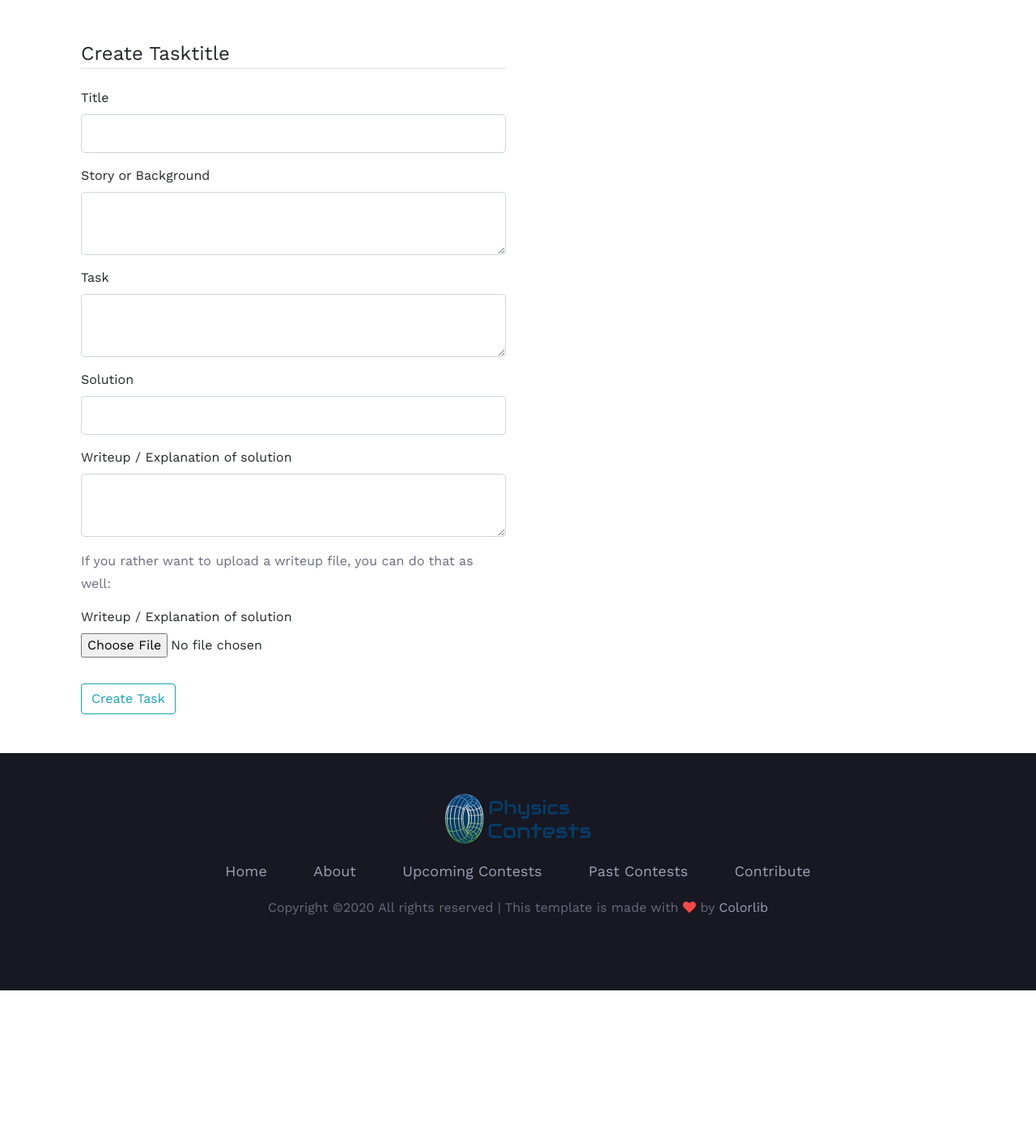
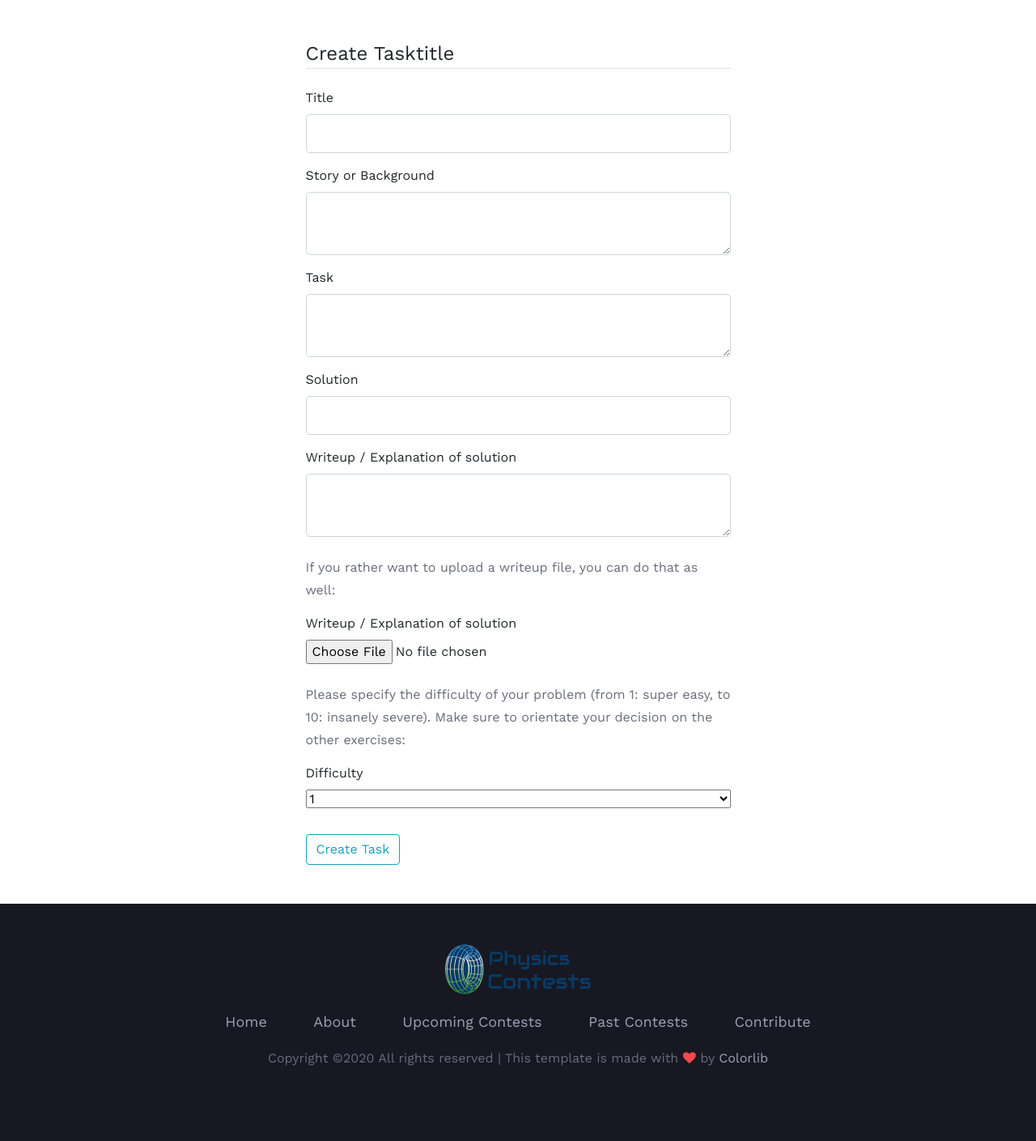
Before and after one commit to SimonSkade/phisicscontests, a Flask app: page /create-task in a window 1280 px wide. Shown: the part 108-1517 px from the top of the page at 81% size. Before the commit the page ends 1331 px from the top, so only its background shows below. Run offline with Flask 2, Linux system fonts and the light colour scheme; a user stored in the database is signed in; some libraries are stand-ins or nearby versions.

Commit message:
added difficulty to tasks

```diff
--- a/physicscontests/forms.py
+++ b/physicscontests/forms.py
@@ -1,7 +1,7 @@
 from flask_wtf import FlaskForm
 from flask_wtf.file import FileField, FileAllowed
 from flask_login import current_user
-from wtforms import StringField, PasswordField, SubmitField, BooleanField, TextAreaField
+from wtforms import StringField, PasswordField, SubmitField, BooleanField, TextAreaField, SelectField
 from wtforms.validators import DataRequired, Length, Email, EqualTo, ValidationError
 from physicscontests.models import User, Task
 
@@ -54,6 +54,7 @@ class TaskForm(FlaskForm):
 	solution = StringField("Solution", validators=[DataRequired()])
 	writeup = TextAreaField("Writeup / Explanation of solution")
 	writeup2 = FileField("Writeup / Explanation of solution", validators=[FileAllowed(["jpg","png","pdf","docx","odt","odp","pptx","txt","md"])])
+	difficulty = SelectField("Difficulty", choices=[(1,1),(2,2),(3,3),(4,4),(5,5),(6,6),(7,7),(8,8),(9,9),(10,10)], coerce=int)
 	submit = SubmitField("Create Task")
 
 
--- a/physicscontests/models.py
+++ b/physicscontests/models.py
@@ -25,6 +25,7 @@ class Task(db.Model):
 	solution = db.Column(db.String(300), nullable=False)
 	writeup = db.Column(db.Text, default="See the attached document for an explanation.")
 	writeup2 = db.Column(db.String(400))
+	difficulty = db.Column(db.Integer, nullable=False)
 	author = db.Column(db.String(100), nullable=False)
 
 	def __repr__(self):
--- a/physicscontests/routes.py
+++ b/physicscontests/routes.py
@@ -88,8 +88,8 @@ def account():
 @login_required
 def create_task():
 	form = TaskForm()
-	if form.validate_on_submit():
-		task = Task(title=form.title.data, story=form.story.data, task=form.task.data, solution=form.solution.data, writeup=form.writeup.data, writeup2=form.writeup2.data,author=current_user.username)
+	if form.difficulty.data and form.validate_on_submit():
+		task = Task(title=form.title.data, story=form.story.data, task=form.task.data, solution=form.solution.data, writeup=form.writeup.data, writeup2=form.writeup2.data, difficulty=form.difficulty.data, author=current_user.username)
 		db.session.add(task)
 		db.session.commit()
 		flash("Thanks for creating this task! We will check it and probably use it in a contest or upload it as a practice example.", "success")
--- a/physicscontests/templates/about.html
+++ b/physicscontests/templates/about.html
@@ -34,8 +34,8 @@
                 <div class="col-lg-12 info">
                     <div class="section-title">
                         <h2>Further information</h2>
-                        <p>View the project on <a href="#">github</a>! Feel free to contribute and send a push request.</p>
-                        <p>Contact: <a href="mailto:sorry_not_yet_setup">insert email address later!</a></p>
+                        <p>View the project on <a href="https://github.com/SimonSkade/physicscontests">github</a>! Feel free to contribute and send a push request.</p>
+                        <p>Contact: <a href="mailto:sorry_not_setup_yet">insert email address later!</a></p>
                     </div>
                 </div>
             </div>
--- a/physicscontests/templates/create_task.html
+++ b/physicscontests/templates/create_task.html
@@ -2,7 +2,7 @@
 
 {% block body %}
 <div class="container mt-5 mb-5">
-	<div class="col-lg-6 auth-form">
+	<div class="col-lg-6 center-form">
 		<form method="POST" action="">
 			{{ form.hidden_tag() }}
 			<fieldset class="form-group">
@@ -72,12 +72,22 @@
 						{{ form.writeup(class="form-control form-control-lg") }}
 					{% endif %}
 				</div>
-				<p>If you rather want to upload a writeup file, you can do that as well:</p>
+				<p class="mt-4">If you rather want to upload a writeup file, you can do that as well:</p>
 				<div class="mb-3">
 					{{ form.writeup2.label() }}
 					{{ form.writeup2(class="form-control-file") }}
 					{% if form.writeup2.errors %}
 						{% for error in form.writeup2.errors %}
+							<span class="text-danger">{{ error }}</span>
+						{% endfor %}
+					{% endif %}
+				</div>
+				<p class="mt-4">Please specify the difficulty of your problem (from 1: super easy, to 10: insanely severe). Make sure to orientate your decision on the other exercises:</p>
+				<div class="mb-3">
+					{{ form.difficulty.label() }}
+					{{ form.difficulty(class="form-control-file") }}
+					{% if form.difficulty.errors %}
+						{% for error in form.difficulty.errors %}
 							<span class="text-danger">{{ error }}</span>
 						{% endfor %}
 					{% endif %}
--- a/physicscontests/templates/exercises.html
+++ b/physicscontests/templates/exercises.html
@@ -7,11 +7,13 @@
 			<tr>
 				<th scope="col">Id</th>
 				<th scope="col">Name</th>
+				<th scope="col">Difficulty</th>
 			</tr>
 			{% for task in tasks %}
 				<tr>
 					<td><a href="{{ url_for('exercises') }}/{{ task.id }}">{{ task.id }}</a></td>
 					<td><a href="{{ url_for('exercises') }}/{{ task.id }}">{{ task.title }}</a></td>
+					<td>{{ task.difficulty }}</td>
 				</tr>
 			{% endfor %}
 		</table>
```
Also changed, not shown: physicscontests/templates/view_task.html (+5 -2 lines), physicscontests/site.db.
